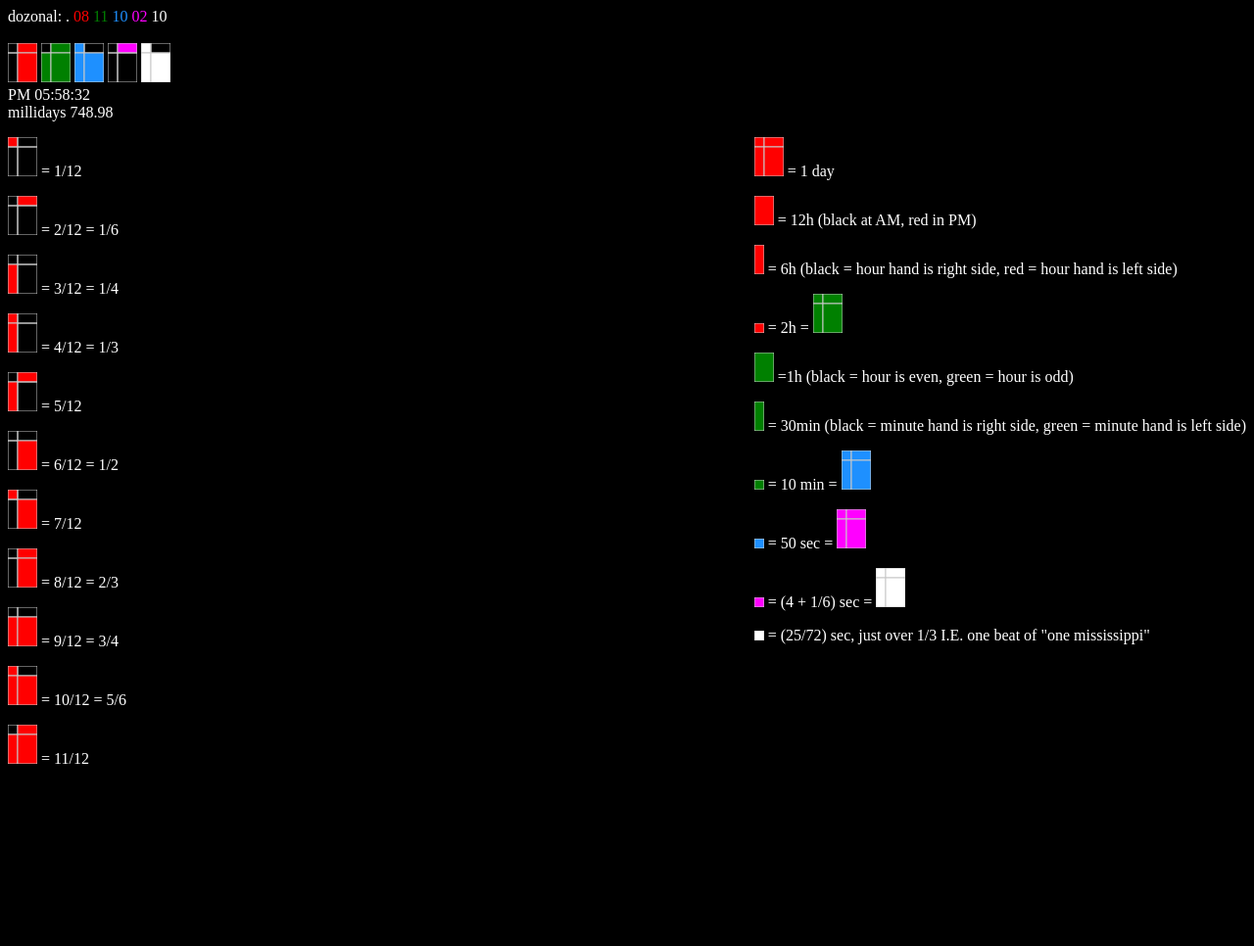
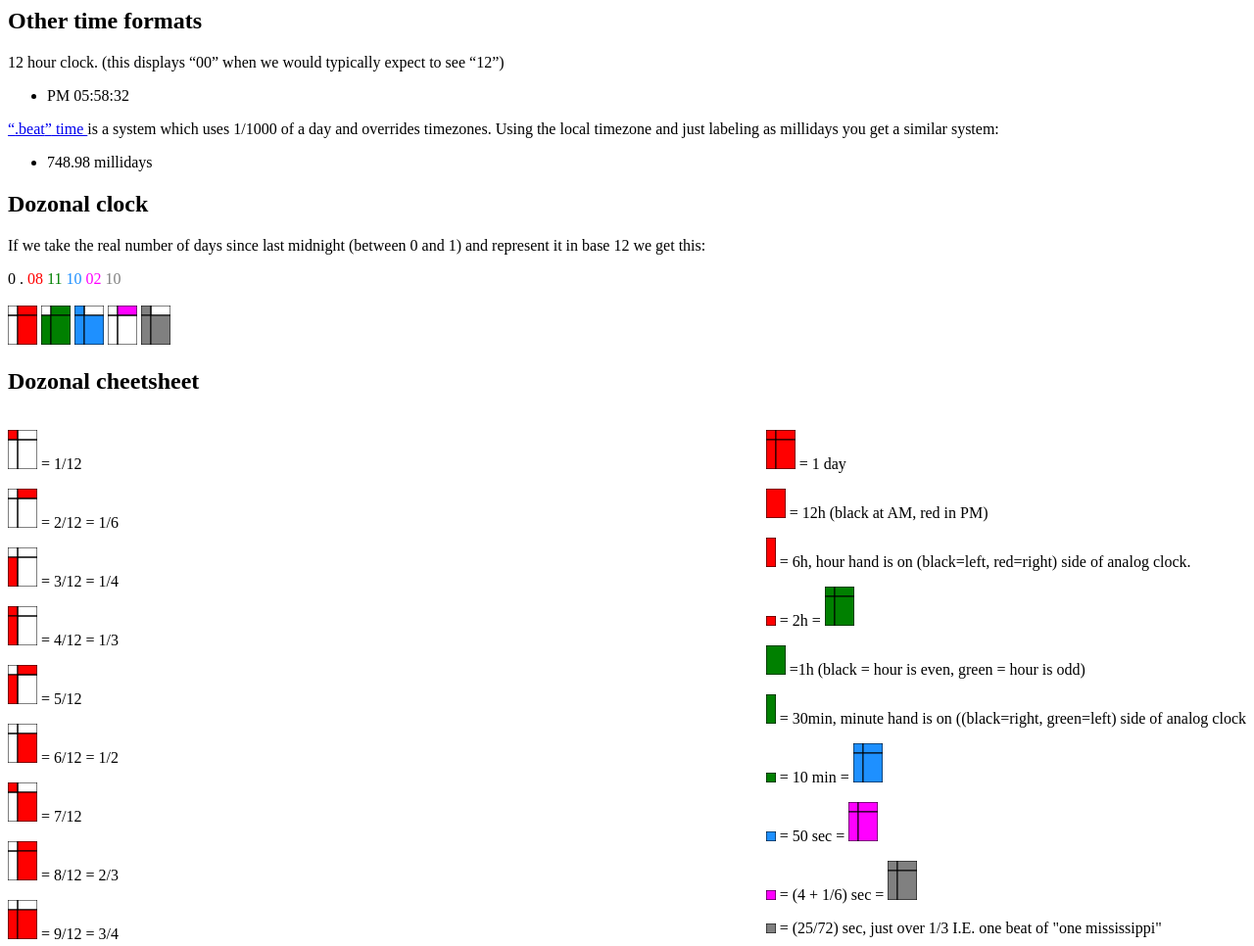
Before and after one commit to tadhgmister/tadhgmister.github.io, a plain HTML site: page clockTest2.html in a window 1280 px wide. Shown: the top 966 px of the page at 98% size. Before the commit the page ends 808 px from the top, so only its background shows below. Drawn offline with Linux system fonts and the light colour scheme.

Commit message:
fixed up formatting and wording

```diff
--- a/clockTest2.html
+++ b/clockTest2.html
@@ -1,6 +1,9 @@
 <html>
 
-<head>
+  <head>
+
+    <title> Dozonal time system </title>
+    <meta name="color-scheme" content="light dark">
     <style type="text/css">
         @keyframes ThirdCycle {
             0% {
@@ -324,11 +327,6 @@
             }
         }
 
-        body {
-            background-color: black;
-            color: white;
-        }
-
         .A {
             animation-name: ThirdCycleMiddle;
         }
@@ -349,8 +347,14 @@
             animation-iteration-count: infinite;
             animation-timing-function: linear;
             stroke-width: 1;
-            stroke: rgb(200, 200, 200)
+            stroke: black;
+
         }
+
+	  /* for dark theme make the stroke white */
+	  @media (prefers-color-scheme: dark) {
+           .A, .B, .C, .D {stroke: white;};
+	  }
 
         span:after {
             animation-iteration-count: infinite;
@@ -456,13 +460,23 @@
 
         .doz5:after {
             animation-duration: calc(50s/12);
-            color: white;
+            color: grey;
         }
+
+	@media (prefers-color-scheme: dark) {
+	  .doz2:after {
+	    color: lightgreen;
+	  }
+	  .doz5:after {
+            color: lightgrey;
+	  }
+	}
 
         /* 5th digit tick every 25s/72 */
         .dig5 {
-            fill: white;
+          fill: grey;
         }
+
 
         .dig5 .A,
         .dig5 .B {
@@ -563,15 +577,34 @@
 </head>
 
 <body onload="makeClock()">
-    <style id="GLOBALOFFSET"></style>
+  <style id="GLOBALOFFSET"></style>
+  <h2 id="otherclocks"> Other time formats </h2>
+  <p> 12 hour clock. (this displays <q>00</q> when we would typically expect to see <q>12</q>) </p>
+    <ul><li class="clock">
+        <span class="ampm"></span>
+        <span class="hour"></span>:<span class="tenmin"></span><span class="min"></span>:<span
+            class="tensec"></span><span class="sec"></span>
+        <!-- .<span class="sectenth"></span> -->
+    </li></ul>
+    <p><a href="https://en.wikipedia.org/wiki/Swatch_Internet_Time"><q>.beat</q> time </a> is a system which uses 1/1000 of a day and overrides timezones. Using the local timezone and just labeling as millidays you get a similar system: </p>
+    <ul><li class="swatchclock">
 
+        <span class="dec1"></span><span class="dec2"></span><span class="dec3"></span>.<span class="dec4"></span><span
+														   class="dec5"></span>
+	millidays
+    </li></ul>
+    <h2 id="dozclock"> Dozonal clock </h2>
+  <p>
+    If we take the real number of days since last midnight (between 0 and 1) and represent it in base 12 we get this:
+    </p>
     <div class="dozclock">
-        dozonal: .
+         0 .
         <span class="doz1"></span>
         <span class="doz2"></span>
         <span class="doz3"></span>
         <span class="doz4"></span>
         <span class="doz5"></span>
+
     </div>
     <br />
     <svg width="30" height="40" class="dig1">
@@ -606,18 +639,8 @@
         <rect class="D" width="20" height="30" x="10" y="10" />
     </svg>
     <br />
-    <div class="clock">
-        <span class="ampm"></span>
-        <span class="hour"></span>:<span class="tenmin"></span><span class="min"></span>:<span
-            class="tensec"></span><span class="sec"></span>
-        <!-- .<span class="sectenth"></span> -->
-    </div>
-    <div class="swatchclock">
-        millidays
-        <span class="dec1"></span><span class="dec2"></span><span class="dec3"></span>.<span class="dec4"></span><span
-            class="dec5"></span>
-    </div>
-    <div style="display: flex; flex-direction: row; justify-content: space-between;">
+    <h2 id="cheetsheet">Dozonal cheetsheet</h2>
+    <div style="display: flex; flex-direction: row; flex-wrap: wrap; justify-content: space-between;">
         <div style="padding-right: 10px">
             <p>
                 <svg width="30" height="40">
@@ -729,7 +752,7 @@
                     <rect class="C" width="10" height="30" style="fill:red;" />
                 </svg>
                 <!-- = 12h / 2 -->
-                = 6h (black = hour hand is right side, red = hour hand is left side)
+                = 6h, hour hand is on (black=left, red=right) side of analog clock.
             </p>
             <p>
                 <svg width="10" height="10">
@@ -756,7 +779,7 @@
                 <svg width="10" height="30">
                     <rect class="C" width="10" height="30" style="fill:green;" />
                 </svg>
-                = 30min (black = minute hand is right side, green = minute hand is left side)
+                = 30min, minute hand is on ((black=right, green=left) side of analog clock
             </p>
             <p>
 
@@ -788,22 +811,21 @@
                 </svg>
                 = (4 + 1/6) sec =
                 <svg width="30" height="40">
-                    <rect class="A" width="10" height="10" x="0" y="0" style="fill:white;" />
-                    <rect class="B" width="20" height="10" x="10" y="0" style="fill:white;" />
-                    <rect class="C" width="10" height="30" x="0" y="10" style="fill:white;" />
-                    <rect class="D" width="20" height="30" x="10" y="10" style="fill:white;" />
+                    <rect class="A dig5" width="10" height="10" x="0" y="0"  />
+                    <rect class="B dig5" width="20" height="10" x="10" y="0" />
+                    <rect class="C dig5" width="10" height="30" x="0" y="10" />
+                    <rect class="D dig5" width="20" height="30" x="10" y="10" />
                 </svg>
             </p>
             <p>
                 <svg width="10" height="10">
-                    <rect class="A" width="10" height="10" style="fill:white;" />
+                    <rect class="A dig5" width="10" height="10" />
                 </svg>
                 = (25/72) sec, just over 1/3 I.E. one beat of "one mississippi"
             </p>
         </div>
     </div>
 
-
 </body>
 
 </html>
```
Also changed, not shown: index.html (+2 -2 lines), scoops.html (+1 -1 lines).
